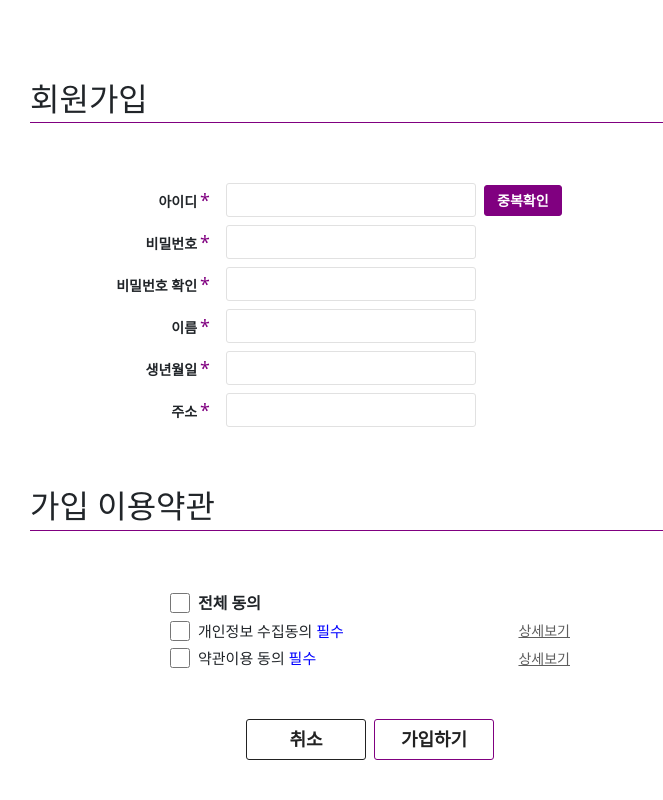
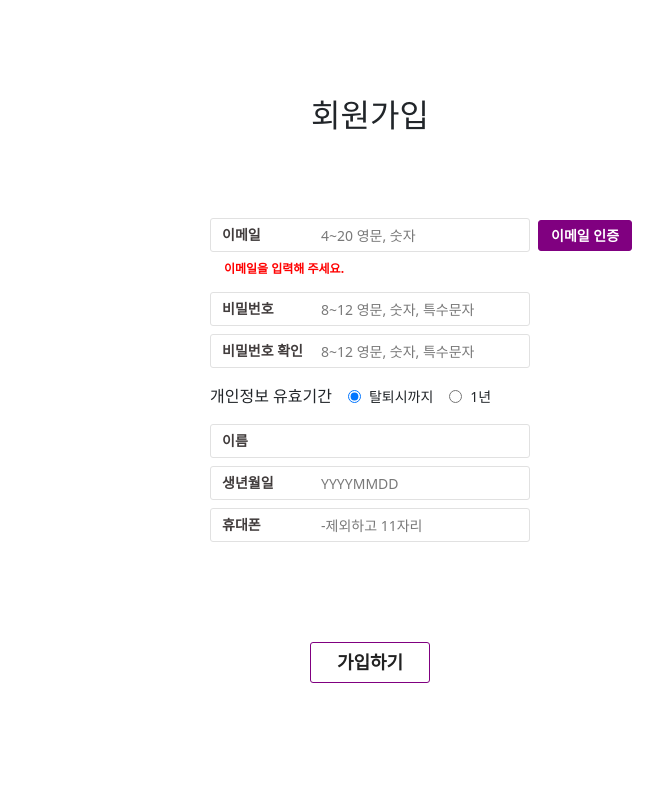
Before and after one commit to OJOuou/project-may, a Spring Boot app: page /bookstore/join in a window 1280 px wide. Shown: the whole page, without its empty margins (270-933 px from the left). Run offline with Spring Boot 4, Linux system fonts and the light colour scheme.

Commit message:
[지은] 동의/가입 페이지 나눔

```diff
--- a/src/main/java/com/project/projectmay/bookstore/controller/BookstoreController.java
+++ b/src/main/java/com/project/projectmay/bookstore/controller/BookstoreController.java
@@ -28,4 +28,9 @@ public class BookstoreController {
 	public String viewJoin(HttpServletRequest reqeust) throws Exception {
 		return "bookstore/view/join/join";
 	}
+
+	@GetMapping("/agree")
+	public String viewAgree(HttpServletRequest reqeust) throws Exception {
+		return "bookstore/view/join/agree";
+	}
 }
--- a/src/main/resources/static/css/bookstore.css
+++ b/src/main/resources/static/css/bookstore.css
@@ -289,7 +289,7 @@ footer {
 	display: flex;
 	justify-content: center;
 	align-items: center;
-	margin-top: 50px;
+	margin-top: 100px;
 }
 
 .basic_btn {
@@ -301,6 +301,7 @@ footer {
 	font-size: 14px;
 	font-weight: bold;
 	text-align: center;
+	cursor: pointer;
 }
 
 .basic_btn.regist {
@@ -336,53 +337,69 @@ footer {
 
 /********* 회원가입 *********/
 
-.join_sub {
-	padding: 0 60px;
-}
-
-.join_sub h2 {
-	text-align: left;
-	border-bottom: 1px solid purple;
-	padding-bottom: 4px;
-}
 
 .join_form {
 	margin-top: 60px;
 	margin-bottom: 60px;
-	margin-left: auto;
-	margin-right: auto;
 }
 
 .join_form .input_row {
-	width: 700px !important;
+	position: relative;
 	display: flex;
 	justify-content: flex-start;
 	align-items: center;
+	padding: 0 0 0 240px;
 	margin-top: 0.5rem;
   	margin-bottom: 0.5rem;
 
+
 }
-.input_row p {
-	width: 240px !important;
-	text-align: right;
-	margin: 0;
+
+.join_form .join_label {
+	position: absolute;
+	top: 6px;
+	left: 252px;
 	font-size: 14px;
 	font-weight: bold;
+	color: #413c3c
 }
 
-.input_row p span {
-	color: purple;
-	font-size: 18px;
-	font-weight: 300;
-	margin-left: 3px;
-}
-
-.input_row input[type=text] {
-	width: 250px !important;
-	padding: 4px 6px;
+.input_row input[type=text], .input_row input[type=password] {
+	width: 320px ;
+	padding: 4px 6px 4px 110px;
 	border: 1px solid #e1e1e1;
 	border-radius: 3px;
 	font-weight: 300;
+}
+
+.input_row input[type=text]::placeholder, .input_row input[type=password]::placeholder {
+	font-size: 14px;
+	color:rgb(121, 121, 121)
+}
+
+.input_row .join_radio_label {
+	font-size: 14px;
+	margin-left: 0.5rem;
+}
+
+.input_info_expired {
+	padding: 0 180px;
+	margin-top: 1rem;
+  	margin-bottom: 1rem;
+}
+
+.input_row input[type=radio] {
+	margin-left: 1rem;
+}
+
+.join_form .valid {
+	/* display: none; */
+	text-align: left;
+	padding: 0 0 6px 254px;
+	margin: 2px 0 0 0;
+	color: red;
+	font-size: 12px;
+	font-weight: bold;
 }
 
 .join_agree {
@@ -391,10 +408,38 @@ footer {
 	margin-right: auto;
 }
 
+.join_agree .all_agree {
+	width: 220px;
+	display: flex;
+	justify-content: flex-start;
+	align-items: center;
+	margin-left: auto;
+	margin-right: auto;
+}
+
+.join_agree .all_agree input[type=checkbox] {
+	width: 24px;
+	height: 24px;
+}
+
+.join_agree .all_agree label {
+	font-size: 18px;
+	font-weight: bold;
+	margin-left: 0.5rem;
+}
+
+.join_agree .agree_title {
+	width: 220px;
+	padding-top: 40px;
+	margin-left: auto;
+	margin-right: auto;
+	font-weight: bold;
+}
+
 .join_agree .agree_row {
-	width: 400px !important;
+	width: 220px;
 	display: flex;
-	justify-content: space-between;
+	justify-content: flex-start;
 	align-items: center;
 	margin-top: 0.3rem;
   	margin-bottom: 0.3rem;
@@ -409,25 +454,9 @@ footer {
 
 .agree_row label {
 	margin-left: 0.5rem;
-	font-size: 15px;
+	font-size: 14px;
 }
 
-.agree_row label.all_agree {
-	font-size: 16px;
-	font-weight: bold;
-}
-
-.agree_row label .agree_require {
-	color: blue;
-}
-.agree_row .agree_detail {
-	font-size: 14px;
-	color: rgb(94, 94, 94);
-	text-decoration: underline;
-	margin: 0;
-	text-align: right;
-	cursor: pointer;
-}
 
 
 /********* main 메인 *********/
--- a/src/main/resources/templates/bookstore/view/join/join.html
+++ b/src/main/resources/templates/bookstore/view/join/join.html
@@ -14,67 +14,49 @@
 	</head>
 	<body>
 		<div id="join_wrapper">
-			<div class="join_sub">
+			<div class="text-center py-3">
 				<h2 class="">회원가입</h2>
 			</div>
 			<div class="join_form">
 				<div class="input_row">
-					<p class="">아이디<span>*</span></p>
-					<div class="ms-3 d-flex justify-content-start align-items-center">
-						<input type="text" class=""/>
-						<div class="ms-2 basic_btn">중복확인</div>
+					<div class=" d-flex justify-content-start align-items-center">
+						<input type="text" class="" placeholder="4~20 영문, 숫자"/>
+						<div class="ms-2 basic_btn">이메일 인증</div>
 					</div>
+					<p class="join_label">이메일</p>
+				</div>
+				<p class="valid">이메일을 입력해 주세요.</p>
+				<div class="input_row">
+					<input type="text" class="" placeholder="8~12 영문, 숫자, 특수문자" />
+					<p class="join_label">비밀번호</p>
 				</div>
 				<div class="input_row">
-					<p class="">비밀번호<span>*</span></p>
-					<input type="text" class="ms-3"/>
+					<input type="text" class="" placeholder="8~12 영문, 숫자, 특수문자" />
+					<p class="join_label">비밀번호 확인</p>
+				</div>
+				<div class="my-3 input_row">
+					<p class="m-0">개인정보 유효기간</p>
+					<input type="radio" value="permanent" checked /><label class="join_radio_label">탈퇴시까지</label>
+					<input type="radio" value="year" /><label class="join_radio_label">1년</label>
 				</div>
 				<div class="input_row">
-					<p class="">비밀번호 확인<span>*</span></p>
-					<input type="text" class="ms-3"/>
+					<input type="text" class="" placeholder="" />
+					<p class="join_label">이름</p>
 				</div>
 				<div class="input_row">
-					<p class="">이름<span>*</span></p>
-					<input type="text" class="ms-3"/>
+					<input type="text" class="" placeholder="YYYYMMDD" />
+					<p class="join_label">생년월일</p>
 				</div>
 				<div class="input_row">
-					<p class="">생년월일<span>*</span></p>
-					<input type="text" class="ms-3"/>
-				</div>
-				<div class="input_row">
-					<p class="">주소<span>*</span></p>
-					<input type="text" class="ms-3"/>
+					<input type="text" class="" placeholder="-제외하고 11자리" />
+					<p class="join_label">휴대폰</p>
 				</div>
 			</div>
 
-			<div class="join_sub">
-				<h2 class="">가입 이용약관</h2>
-			</div>
-			<div class="join_agree">
-				<div class="agree_row">
-					<div class="d-flex justify-content-start align-items-center">
-						<input type="checkbox" id="agreeAll" />
-						<label for="agreeAll" class="all_agree" >전체 동의</label>
-					</div>
-				</div>
-				<div class="agree_row">
-					<div class="d-flex justify-content-start align-items-center">
-						<input type="checkbox" id="agree1" />
-						<label for="agree1" >개인정보 수집동의 <span class="agree_require">필수</span></label>
-					</div>
-					<p class="agree_detail">상세보기</p>
-				</div>
-				<div class="agree_row">
-					<div class="d-flex justify-content-start align-items-center">
-						<input type="checkbox" id="agree2" />
-						<label for="agree2" >약관이용 동의 <span class="agree_require">필수</span></label>
-					</div>
-					<p class="agree_detail">상세보기</p>
-				</div>
-			</div>
+
 			<div class="btn_area">
-				<div class="basic_btn cancel">취소</div>
-				<div class="basic_btn regist ms-2">가입하기</div>
+<!--				<div class="basic_btn cancel">취소</div>-->
+				<div class="basic_btn regist">가입하기</div>
 			</div>
 		</div>
   	</body>
```
Also changed, not shown: src/main/resources/templates/bookstore/fragment/side.html (+1 -13 lines), src/main/resources/templates/bookstore/view/join/agree.html (added, +60 -0 lines).
